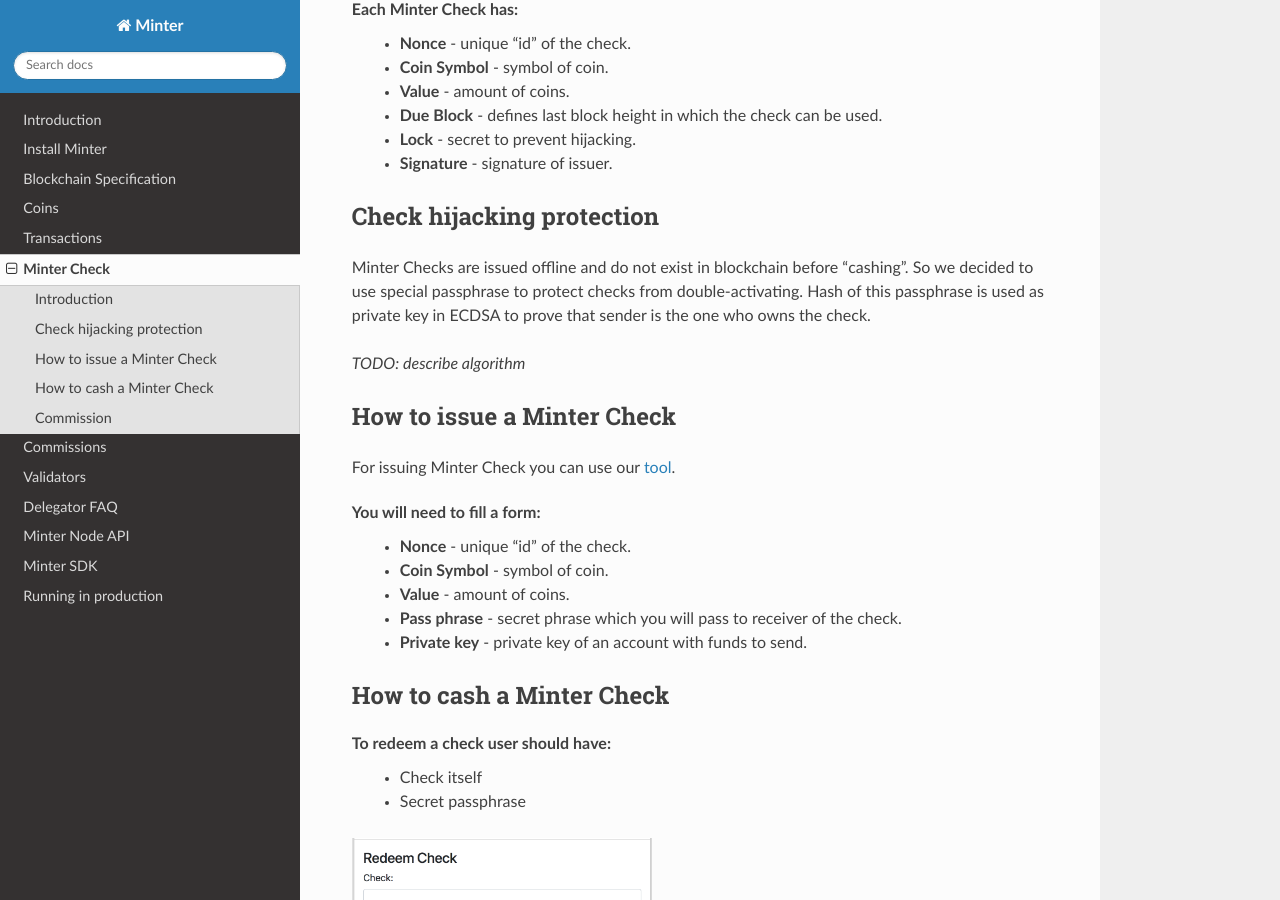
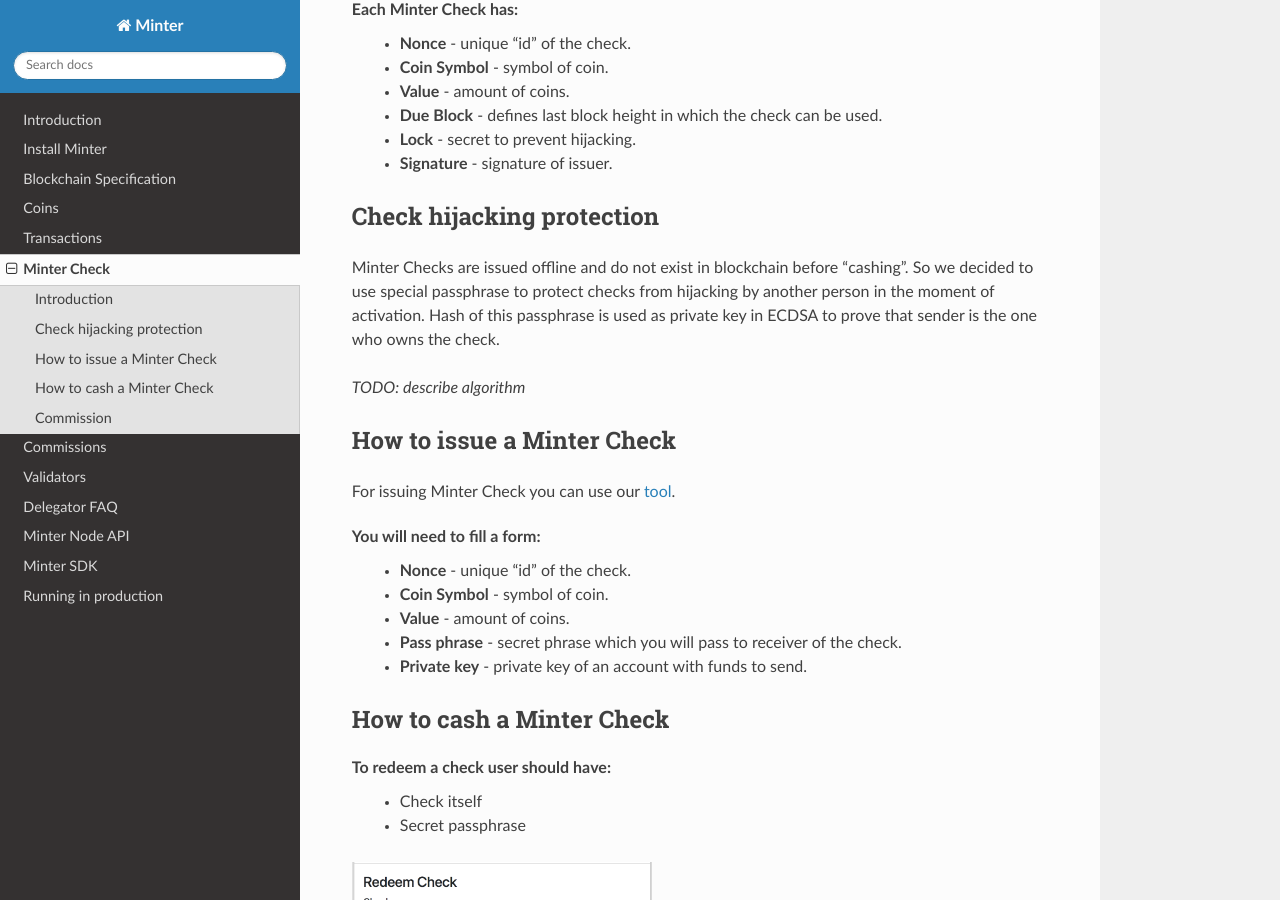
Before and after one commit to MinterTeam/minter-go-node, a Sphinx documentation site: the page built from docs/checks.rst, in a window 1280 px wide and 900 px high, scrolled down 469 px. Built offline with Sphinx 7.4.7 and the Read the Docs theme 2.0.0, drawn with Linux system fonts in a browser that asks for light colours.

Commit message:
fix docs

```diff
--- a/docs/checks.rst
+++ b/docs/checks.rst
@@ -29,8 +29,8 @@
 ^^^^^^^^^^^^^^^^^^^^^^^^^^
 
 Minter Checks are issued offline and do not exist in blockchain before "cashing".
-So we decided to use special passphrase to protect checks from double-activating. Hash of this passphrase is used
-as private key in ECDSA to prove that sender is the one who owns the check.
+So we decided to use special passphrase to protect checks from hijacking by another person in the moment of activation.
+Hash of this passphrase is used as private key in ECDSA to prove that sender is the one who owns the check.
 
 *TODO: describe algorithm*
 
```
